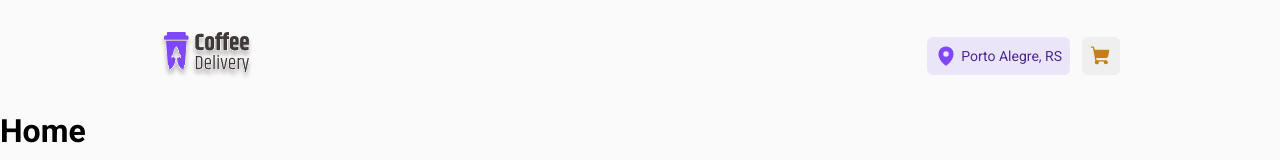
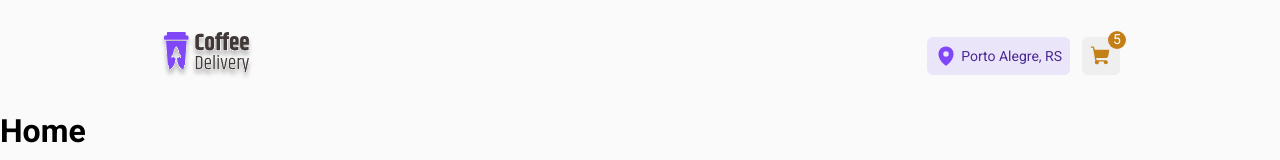
Before and after one commit to MarcosVOS/CoffeeDelivery, a React (Vite) app: page / in a window 1280 px wide. Shown: the top 160 px of the page. Built offline with nearby package versions, Linux system fonts and the light colour scheme.

Commit message:
add cart count

```diff
--- a/src/components/Header/index.tsx
+++ b/src/components/Header/index.tsx
@@ -1,4 +1,9 @@
-import { HeaderContainer, Location, ShoppingCartContainer } from './styles'
+import {
+  HeaderContainer,
+  Location,
+  ShoppingCartContainer,
+  ItemCounterInCart,
+} from './styles'
 import logoCoffeeDelivery from '../../assets/logo.svg'
 import { NavLink } from 'react-router-dom'
 import { MapPin, ShoppingCart } from 'phosphor-react'
@@ -14,6 +19,8 @@ export function Header() {
         </Location>
         <NavLink to="/checkout" title="Carrinho">
           <ShoppingCartContainer>
+            <ItemCounterInCart>5</ItemCounterInCart>
+
             <ShoppingCart size={22} weight="fill" />
           </ShoppingCartContainer>
         </NavLink>
--- a/src/components/Header/styles.ts
+++ b/src/components/Header/styles.ts
@@ -1,5 +1,4 @@
 import { styled } from 'styled-components'
-import { MapPin, ShoppingCart } from 'phosphor-react'
 
 export const HeaderContainer = styled.header`
   display: flex;
@@ -44,4 +43,17 @@ export const ShoppingCartContainer = styled.button`
   border: none;
   padding: 8px;
   cursor: pointer;
+  position: relative;
 `
+
+export const ItemCounterInCart = styled.span`
+  position: absolute;
+  top: -6px;
+  right: -6px;
+  color: ${(props) => props.theme.white};
+  background-color: ${(props) => props.theme['yellow-300']};
+  font-size: 14px;
+  border-radius: 50%;
+  width: 18px;
+  height: 18px;
+`
```
